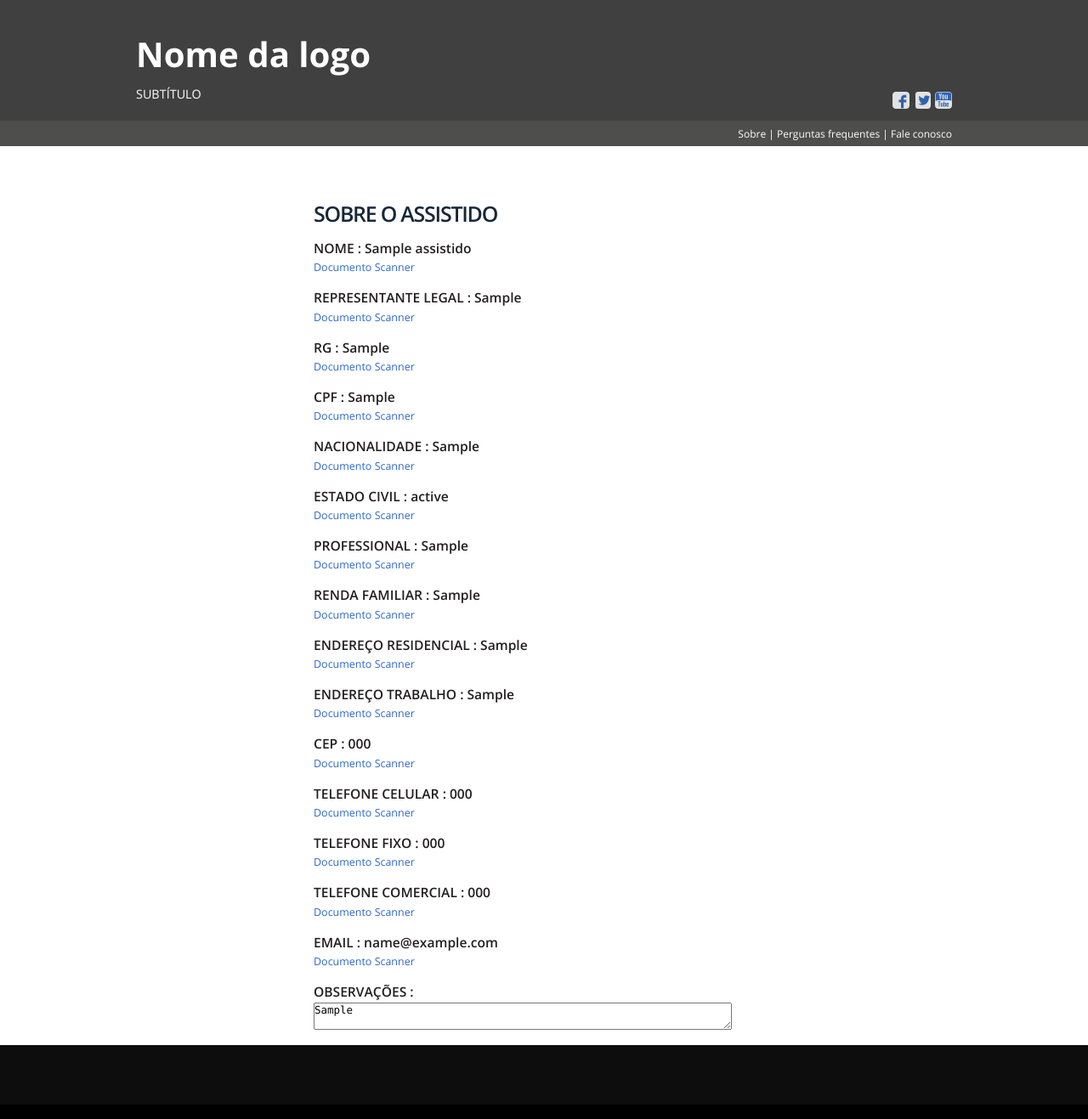
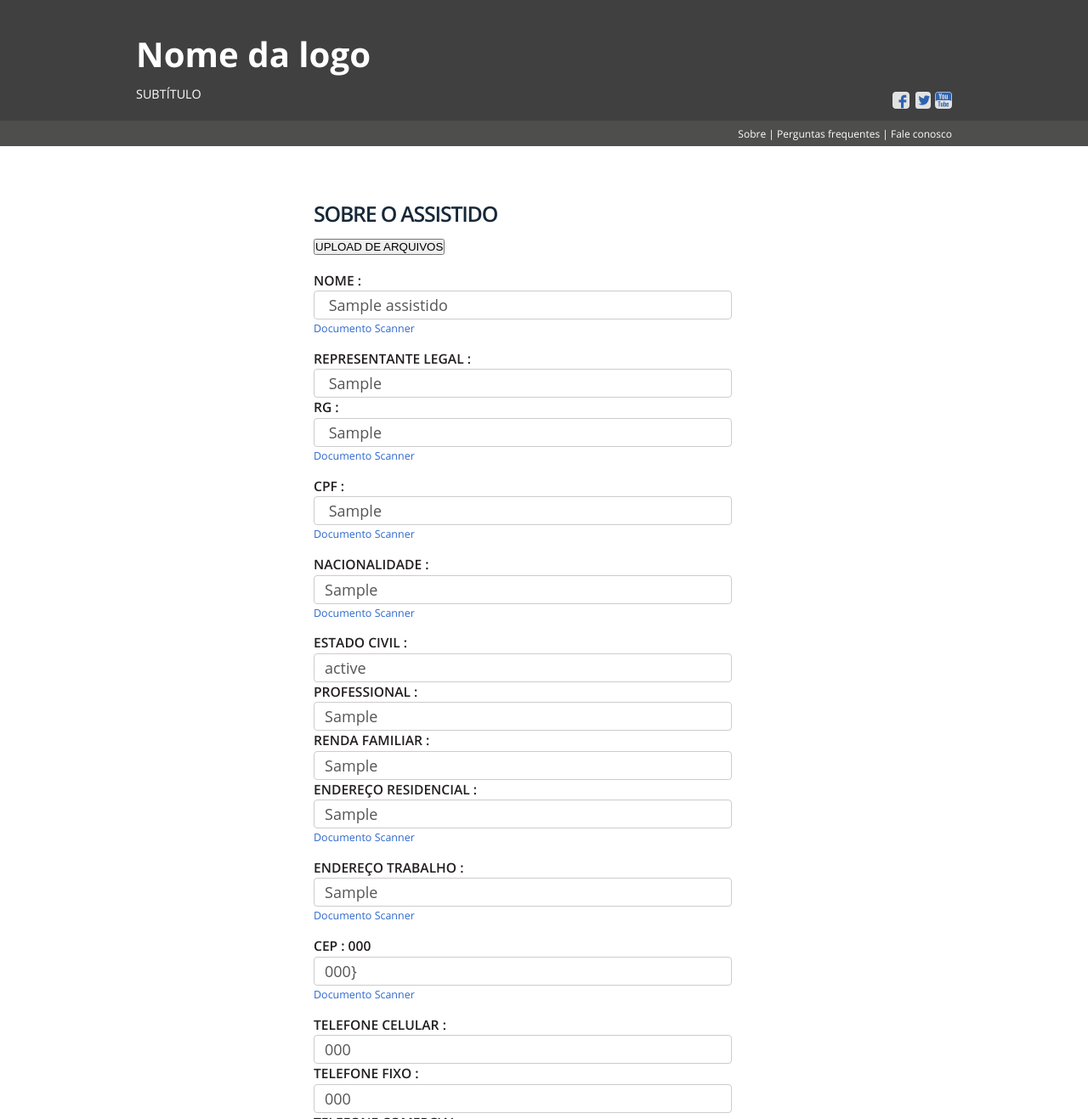
Before and after one commit to Pedro-Philipe/snpj, a Django app: page /adesao/detalhes/1/ in a window 1280 px wide. Shown: the top 1317 px of the page at 85% size. Run offline with Django 3.2, Linux system fonts and the light colour scheme; tables that the repository leaves empty hold one stand-in row (values such as "Sample post"); some libraries are stand-ins or nearby versions.

```diff
--- a/snpj/templates/assistido/detalhar.html
+++ b/snpj/templates/assistido/detalhar.html
@@ -5,66 +5,78 @@
     <div class="col-sm-5">
         <h1 class="text-center">SOBRE O ASSISTIDO</h1>
     </div>
+    <div>
+        <a href="http://127.0.0.1:8000/adesao/upload-doc/{{ assistido.id }}"><button>UPLOAD DE ARQUIVOS</button></a>
+    </div>
+    <br/>
     <div class="list-group">
             <a href="#" class="list-group-item active">
-                <h4 class="list-group-item-heading">NOME : {{ assistido.nome}}</h4>
+                <h4 class="list-group-item-heading">NOME : </h4>
+                <input type="text" class="form-control" value=" {{ assistido.nome}}" disabled>
                 <p class="list-group-item-text">Documento Scanner</p>
             </a>
             <a href="#" class="list-group-item">
-                <h4 class="list-group-item-heading">REPRESENTANTE LEGAL : {{ assistido.representante_legal}}</h4>
+                <h4 class="list-group-item-heading">REPRESENTANTE LEGAL : </h4>
+                <input type="text" class="form-control" value=" {{ assistido.representante_legal}}" disabled>
+            </a>
+            <a href="#" class="list-group-item">
+                <h4 class="list-group-item-heading">RG : </h4>
+                <input type="text" class="form-control" value=" {{ assistido.rg}}" disabled>
                 <p class="list-group-item-text">Documento Scanner</p>
             </a>
             <a href="#" class="list-group-item">
-                <h4 class="list-group-item-heading">RG : {{ assistido.rg}}</h4>
+                <h4 class="list-group-item-heading">CPF : </h4>
+                <input type="text" class="form-control" value=" {{ assistido.cpf}}" disabled>
                 <p class="list-group-item-text">Documento Scanner</p>
             </a>
             <a href="#" class="list-group-item">
-                <h4 class="list-group-item-heading">CPF : {{ assistido.cpf}}</h4>
+                <h4 class="list-group-item-heading">NACIONALIDADE : </h4>
+                <input type="text" class="form-control" value="{{ assistido.nacionalidade}}" disabled>
                 <p class="list-group-item-text">Documento Scanner</p>
             </a>
             <a href="#" class="list-group-item">
-                <h4 class="list-group-item-heading">NACIONALIDADE : {{ assistido.nacionalidade}}</h4>
+                <h4 class="list-group-item-heading">ESTADO CIVIL : </h4>
+                <input type="text" class="form-control" value="{{ assistido.estado_civil}}" disabled>
+            </a>
+            <a href="#" class="list-group-item">
+                <h4 class="list-group-item-heading">PROFESSIONAL : </h4>
+                <input type="text" class="form-control" value="{{ assistido.profissao}}" disabled>
+            </a>
+            <a href="#" class="list-group-item">
+                <h4 class="list-group-item-heading">RENDA FAMILIAR : </h4>
+                <input type="text" class="form-control" value="{{ assistido.renda_familiar}}" disabled>
+            </a>
+            <a href="#" class="list-group-item">
+                <h4 class="list-group-item-heading">ENDEREÇO RESIDENCIAL : </h4>
+                <input type="text" class="form-control" value="{{ assistido.endereco_residencial}}" disabled>
                 <p class="list-group-item-text">Documento Scanner</p>
             </a>
             <a href="#" class="list-group-item">
-                <h4 class="list-group-item-heading">ESTADO CIVIL : {{ assistido.estado_civil}}</h4>
-                <p class="list-group-item-text">Documento Scanner</p>
-            </a>
-            <a href="#" class="list-group-item">
-                <h4 class="list-group-item-heading">PROFESSIONAL : {{ assistido.profissao}}</h4>
-                <p class="list-group-item-text">Documento Scanner</p>
-            </a>
-            <a href="#" class="list-group-item">
-                <h4 class="list-group-item-heading">RENDA FAMILIAR : {{ assistido.renda_familiar}}</h4>
-                <p class="list-group-item-text">Documento Scanner</p>
-            </a>
-            <a href="#" class="list-group-item">
-                <h4 class="list-group-item-heading">ENDEREÇO RESIDENCIAL : {{ assistido.endereco_residencial}}</h4>
-                <p class="list-group-item-text">Documento Scanner</p>
-            </a>
-            <a href="#" class="list-group-item">
-                <h4 class="list-group-item-heading">ENDEREÇO TRABALHO : {{ assistido.endereco_trabalho}}</h4>
+                <h4 class="list-group-item-heading">ENDEREÇO TRABALHO : </h4>
+                <input type="text" class="form-control" value="{{ assistido.endereco_trabalho}}" disabled>
                 <p class="list-group-item-text">Documento Scanner</p>
             </a>
             <a href="#" class="list-group-item">
                 <h4 class="list-group-item-heading">CEP : {{ assistido.cep}}</h4>
+                <input type="text" class="form-control" value="{{ assistido.cep}}}" disabled>
                 <p class="list-group-item-text">Documento Scanner</p>
             </a>
             <a href="#" class="list-group-item">
-                <h4 class="list-group-item-heading">TELEFONE CELULAR : {{ assistido.telefone_celular}}</h4>
-                <p class="list-group-item-text">Documento Scanner</p>
+                <h4 class="list-group-item-heading">TELEFONE CELULAR : </h4>
+                <input type="text" class="form-control" value="{{ assistido.telefone_celular}}" disabled>
             </a>
             <a href="#" class="list-group-item">
-                <h4 class="list-group-item-heading">TELEFONE FIXO : {{ assistido.telefone_fixo}}</h4>
-                <p class="list-group-item-text">Documento Scanner</p>
+                <h4 class="list-group-item-heading">TELEFONE FIXO : </h4>
+                <input type="text" class="form-control" value="{{ assistido.telefone_fixo}}" disabled>
             </a>
             <a href="#" class="list-group-item">
-                <h4 class="list-group-item-heading">TELEFONE COMERCIAL : {{ assistido.telefone_comercial}}</h4>
-                <p class="list-group-item-text">Documento Scanner</p>
+                <h4 class="list-group-item-heading">TELEFONE COMERCIAL : </h4>
+                <input type="text" class="form-control" value="{{ assistido.telefone_comercial}}" disabled>
+
             </a>
             <a href="#" class="list-group-item">
-                <h4 class="list-group-item-heading">EMAIL : {{ assistido.email}}</h4>
-                <p class="list-group-item-text">Documento Scanner</p>
+                <h4 class="list-group-item-heading">EMAIL : </h4>
+                <input type="text" class="form-control" value="{{ assistido.email}}" disabled>
             </a>
             <a href="#" class="list-group-item">
                 <h4 class="list-group-item-heading">OBSERVAÇÕES : </h4>
```
